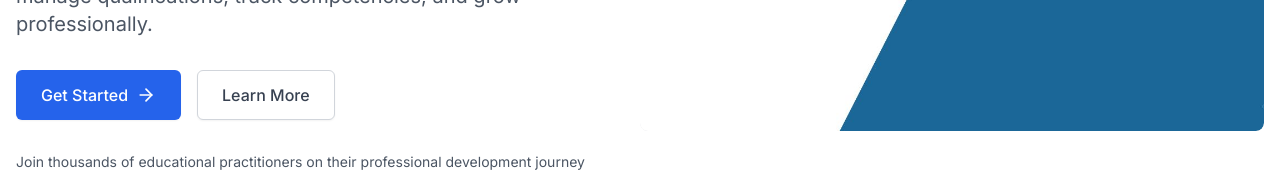
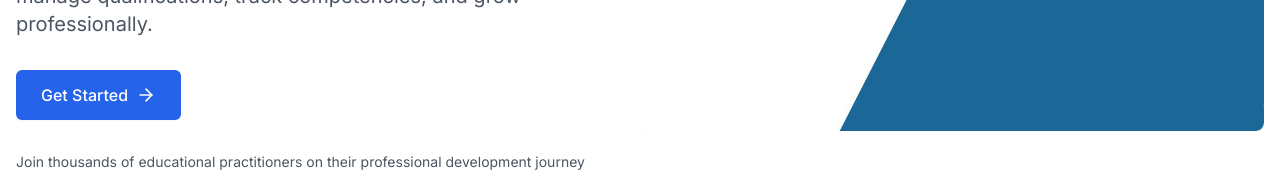
Before and after one commit to sudarshan-gautam/placement-tracking-app, a Next.js app: page / in a window 1280 px wide. Shown: the part 447-619 px from the top of the page. Built offline with nearby package versions, Linux system fonts and the light colour scheme.

Commit message:
fix login and signup page and removed learn more button

```diff
--- a/app/page.tsx
+++ b/app/page.tsx
@@ -171,12 +171,6 @@ export default function LandingPage() {
                 >
                   Get Started
                   <ArrowRight className="ml-2 h-5 w-5" />
-                </Link>
-                <Link
-                  href="/about"
-                  className="inline-flex items-center justify-center px-6 py-3 border border-gray-300 rounded-md shadow-sm text-base font-medium text-gray-700 bg-white hover:bg-gray-50"
-                >
-                  Learn More
                 </Link>
               </div>
               <div className="mt-8">
```
